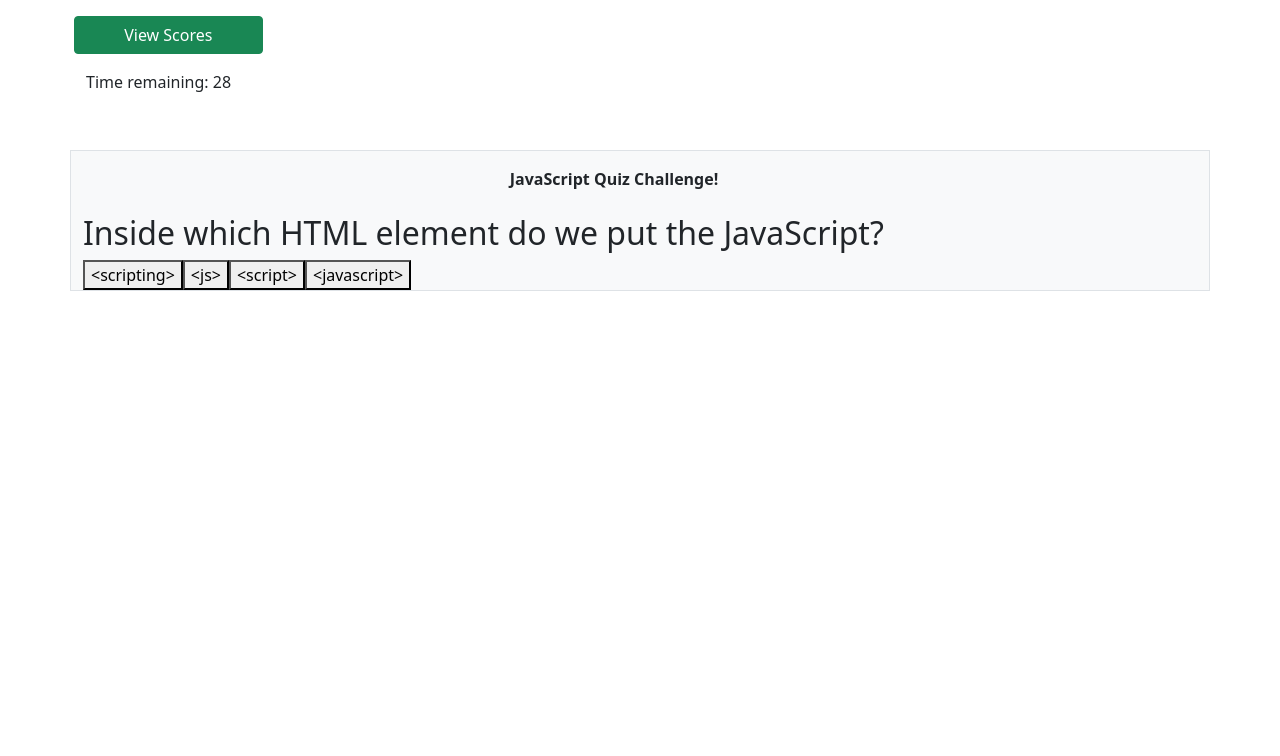
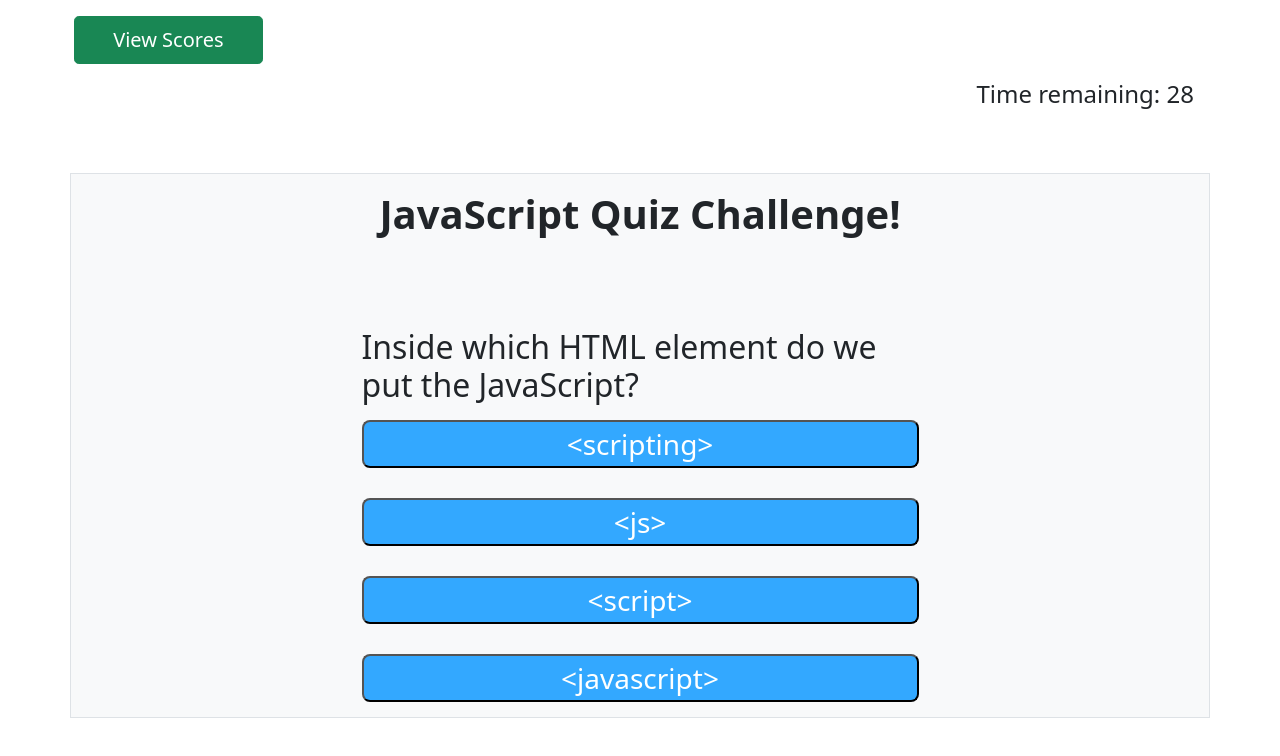
Before and after one commit to m-llo/quizgame, a plain HTML site: page index.html in a window 1280 px wide. Both pictures are taken after a click on the button "Start". Drawn offline with nearby package versions, Linux system fonts and the light colour scheme.

Commit message:
updated CSS

```diff
--- a/index.html
+++ b/index.html
@@ -1,35 +1,40 @@
 <!DOCTYPE html>
 <html lang="en">
+
 <head>
     <meta charset="UTF-8">
     <meta name="viewport" content="width=device-width, initial-scale=1.0">
     <title>Quizgame</title>
     <link rel="stylesheet" href="https://maxcdn.bootstrapcdn.com/bootstrap/4.0.0/css/bootstrap.min.css">
     <link rel="stylesheet" href="https://stackpath.bootstrapcdn.com/font-awesome/4.7.0/css/font-awesome.min.css">
-    <link href="https://cdn.jsdelivr.net/npm/bootstrap@5.0.0-beta1/dist/css/bootstrap.min.css" rel="stylesheet" integrity="sha384-giJF6kkoqNQ00vy+HMDP7azOuL0xtbfIcaT9wjKHr8RbDVddVHyTfAAsrekwKmP1" crossorigin="anonymous">
+    <link href="https://cdn.jsdelivr.net/npm/bootstrap@5.0.0-beta1/dist/css/bootstrap.min.css" rel="stylesheet"
+        integrity="sha384-giJF6kkoqNQ00vy+HMDP7azOuL0xtbfIcaT9wjKHr8RbDVddVHyTfAAsrekwKmP1" crossorigin="anonymous">
 </head>
 
 
 <body>
     <div class="container p-3">
         <div class="row">
-         <div class="col-md-2 btn btn-success" id="score-log">View Scores</div>
-         <ul id="scores"></ul>
-         <div class="col-md-3" id="timer"></div>
+            <div class="col-md-2 btn btn-success btn-lg" id="score-log">View Scores</div>
+            <ul id="scores"></ul>
+            <h4 class="col d-flex flex-row-reverse" id="timer"></h4>
         </div>
+
     </div>
     <h1 id="quiz-over" class="d-flex justify-content-center p-3"></h1>
     <div class="container border bg-light">
         <div class="row row-cols-2">
-          <div class="col-lg-12 p-3 d-flex justify-content-center text-wrap fw-bolder " id="questions">JavaScript Quiz Challenge!
-              <button id="start-button" >Start</button>
-          </div>
+            <h1 class="col-lg-12 p-3 d-flex justify-content-center text-wrap fw-bolder " id="questions">JavaScript Quiz
+                Challenge!</h1>
+            <div class="col-lg-4"></div>
+            <button class="bt btn-primary btn-lg col-lg-4 flex-center" id="start-button">Start</button>
+            <div class="col-lg-4"></div>
         </div>
         <div class="row">
-          <div class="col-lg-4" id="totals">
-              <div class="row" id="correct"></div>
-              <div class="row" id="incorrect"></div>
-          </div>
+            <div class="col-lg-4" id="totals">
+                <h3 class="row ms-3" id="correct"></h3>
+                <h3 class="row ms-3" id="incorrect"></h3>
+            </div>
         </div>
         <div class="row">
             <div id="gameplay" class="col-lg-12"> </div>
@@ -40,4 +45,5 @@
 
     <script src="./script.js"></script>
 </body>
+
 </html>
--- a/script.js
+++ b/script.js
@@ -1,23 +1,11 @@
-// GIVEN I am taking a code quiz
-// WHEN I click the start button
-// THEN a timer starts and I am presented with a question
-// WHEN I answer a question
-// THEN I am presented with another question
-// WHEN I answer a question incorrectly
-// THEN time is subtracted from the clock
-// WHEN all questions are answered or the timer reaches 0
-// THEN the game is over
-// WHEN the game is over
-// THEN I can save my initials and my score
-
-
 var timerEl = document.querySelector("#timer");
 var questionsEl = document.querySelector("#questions")
 var quizEndEl = document.querySelector("#quiz-over")
 var enterName = document.createElement("p");
 var scoresInput = document.createElement("input");
 var submitScore = document.createElement("button");
-
+var game = document.querySelector("#gameplay")
+var startButton = document.querySelector("#start-button");
 var currentQuestionIndex = 0;
 var totalScore = correct;
 var correctEl = document.querySelector("#correct")
@@ -64,8 +52,8 @@ var questions = [
 
 ];
 
-var startButton = document.querySelector("#start-button");
 
+// Starts the quiz
 startButton.addEventListener("click", function () {
     console.log("It works!");
     currentQuestionIndex = 0;
@@ -82,7 +70,7 @@ startButton.addEventListener("click", function () {
     startButton.style.visibility = "hidden";
     ;
 });
-
+// time remaining counter appears once start button is clicked
 var timeLeft = "";
 function countDown() {
     quizEndEl.textContent = " "
@@ -97,7 +85,7 @@ function countDown() {
         }
     }, 1000);
 }
-
+// confirms if the user selected the correct answer, logs scores, and calls next questions
 function checkAnswer(answer, choice) {
 
     if (answer === choice) {
@@ -127,12 +115,14 @@ function checkAnswer(answer, choice) {
 
 };
 
-var game = document.querySelector("#gameplay")
 
+// cycles through questions array
 function displayQuestion() {
     var q = questions[currentQuestionIndex].question;
     var h2 = document.createElement("h2");
     h2.textContent = q;
+    h2.style.margin = 'auto';
+    h2.style.width = '50%';
     game.appendChild(h2);
 
 
@@ -144,17 +134,32 @@ function displayQuestion() {
             checkAnswer(questions[currentQuestionIndex].answer, playerChoice)
         })
         div.textContent = choice;
+        div.style.margin = '15px';
+        div.style.marginLeft='25%';
+        div.style.width = '50%';
+        div.style.borderRadius ='8px';
+        div.style.color = '#fff';
+        div.style.backgroundColor ='#33A8FF';
+        div.style.fontSize = '28px';
+        div.style.textAlign = 'center';
         game.appendChild(div);
     }
 };
-
+// once quiz is over clears game area and prompts user name to log score
 function quizOver() {
 
     quizEndEl.textContent = "All Done!"
     game.textContent = "";
     enterName.textContent = "Enter your name to log your score!";
     submitScore.setAttribute("type", "submit");
+    submitScore.style.color='#fff';
+    submitScore.style.backgroundColor='#33A8FF';
+    submitScore.style.fontSize='28px';
+    submitScore.style.margin='2px';
+    submitScore.style.borderRadius='8px';
     submitScore.textContent = "Submit";
+    scoresInput.style.fontSize = "28px";
+    enterName.style.fontSize = "24px";
     scoresInput.style.visibility = "visible";
     enterName.style.visibility = "visible";
     submitScore.style.visibility = "visible";
```
